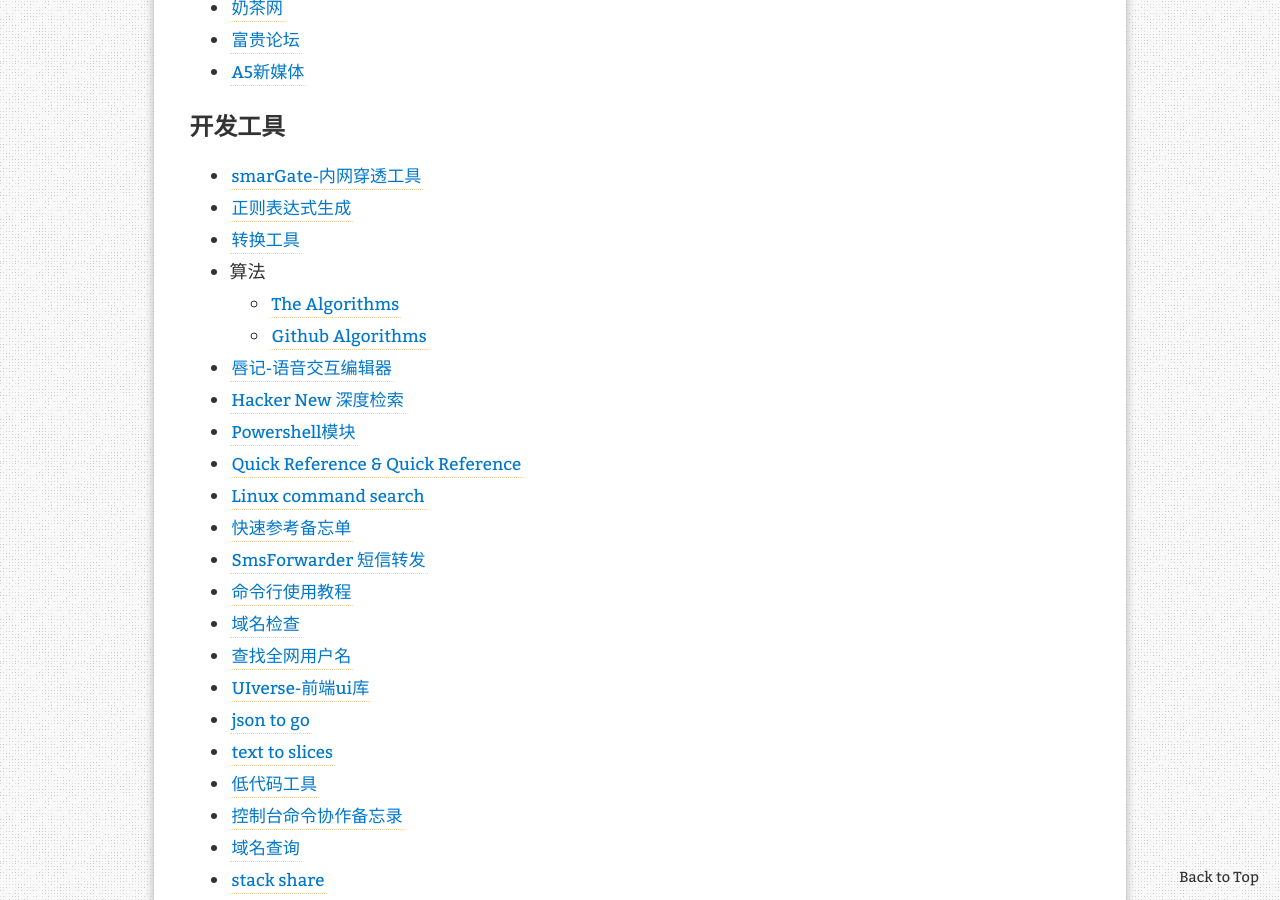
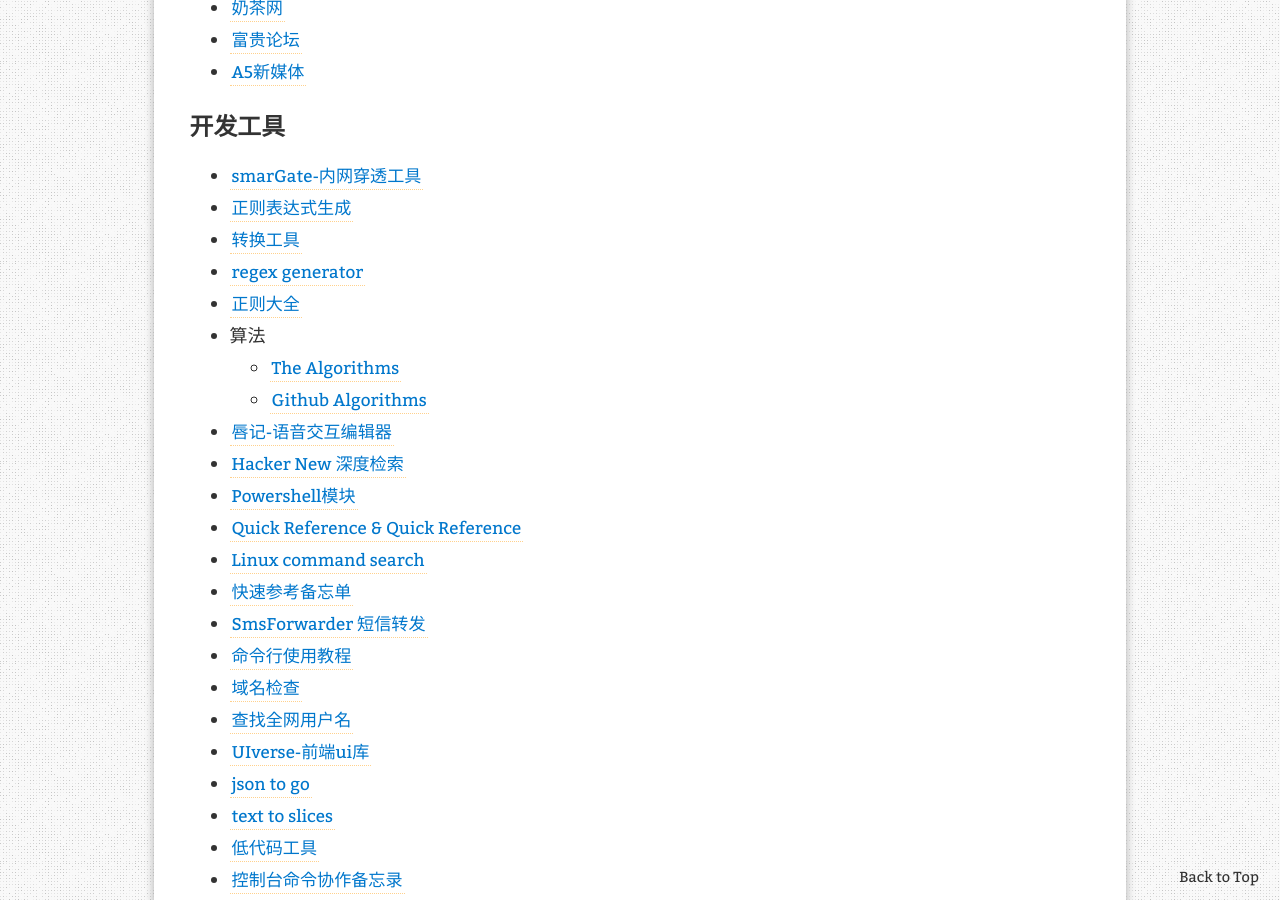
Before and after one commit to ElmTran/ElmTran.github.io, a Jekyll site: the page built from _posts/2022-09-03-awesome-tools.md, in a window 1280 px wide and 900 px high, scrolled down 7337 px. Built offline with Jekyll 4.4.1, drawn with Linux system fonts in a browser that asks for light colours; comment, search, counter and statistics services are not loaded.

Commit message:
update awesome tools

```diff
--- a/_posts/2022-09-03-awesome-tools.md
+++ b/_posts/2022-09-03-awesome-tools.md
@@ -418,6 +418,10 @@ redirect_from:
 
 - [转换工具](https://www.iamwawa.cn/daxiaoxie.html)
 
+- [regex generator](https://regex-generator.olafneumann.org)
+
+- [正则大全](https://any-rule.vercel.app/)
+
 - 算法
 
   - [The Algorithms](https://the-algorithms.com/)
```
Also changed, not shown: other parts of _posts/2022-09-03-awesome-tools.md (+2 -0 lines).
